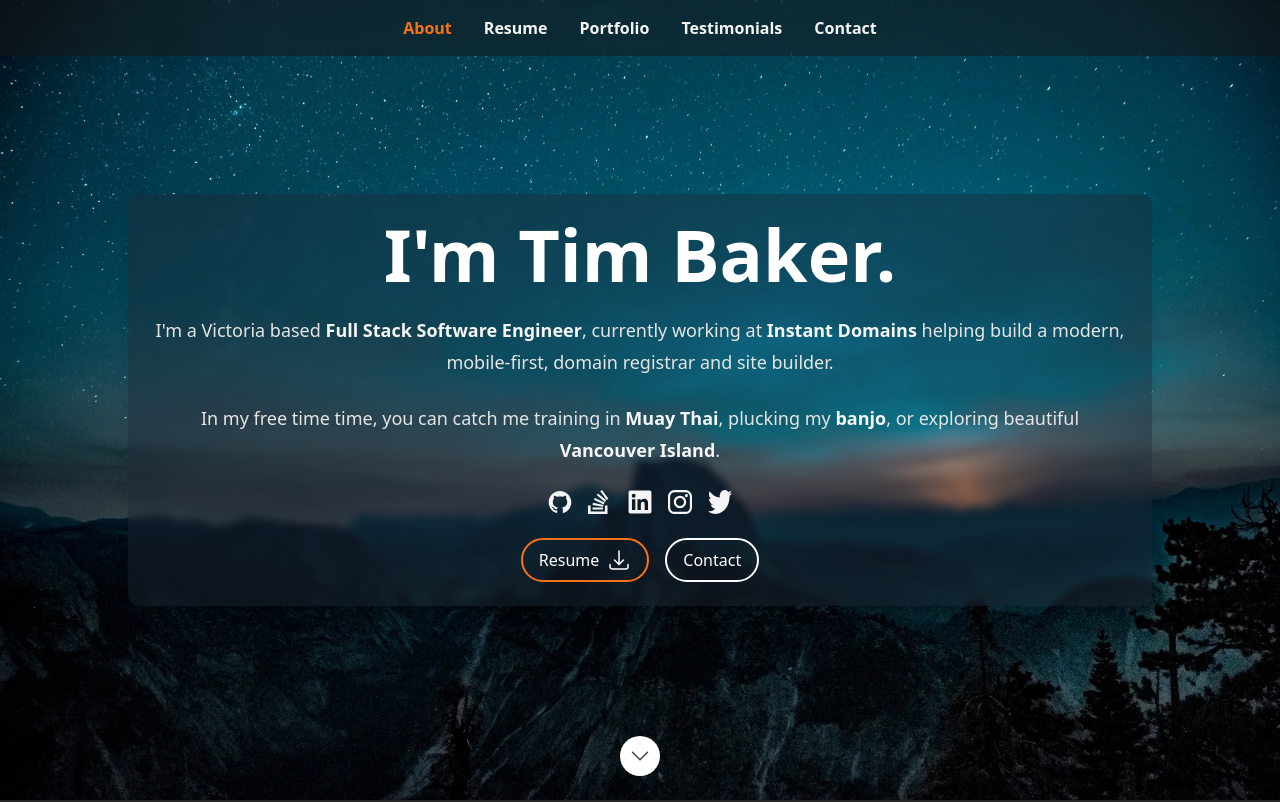
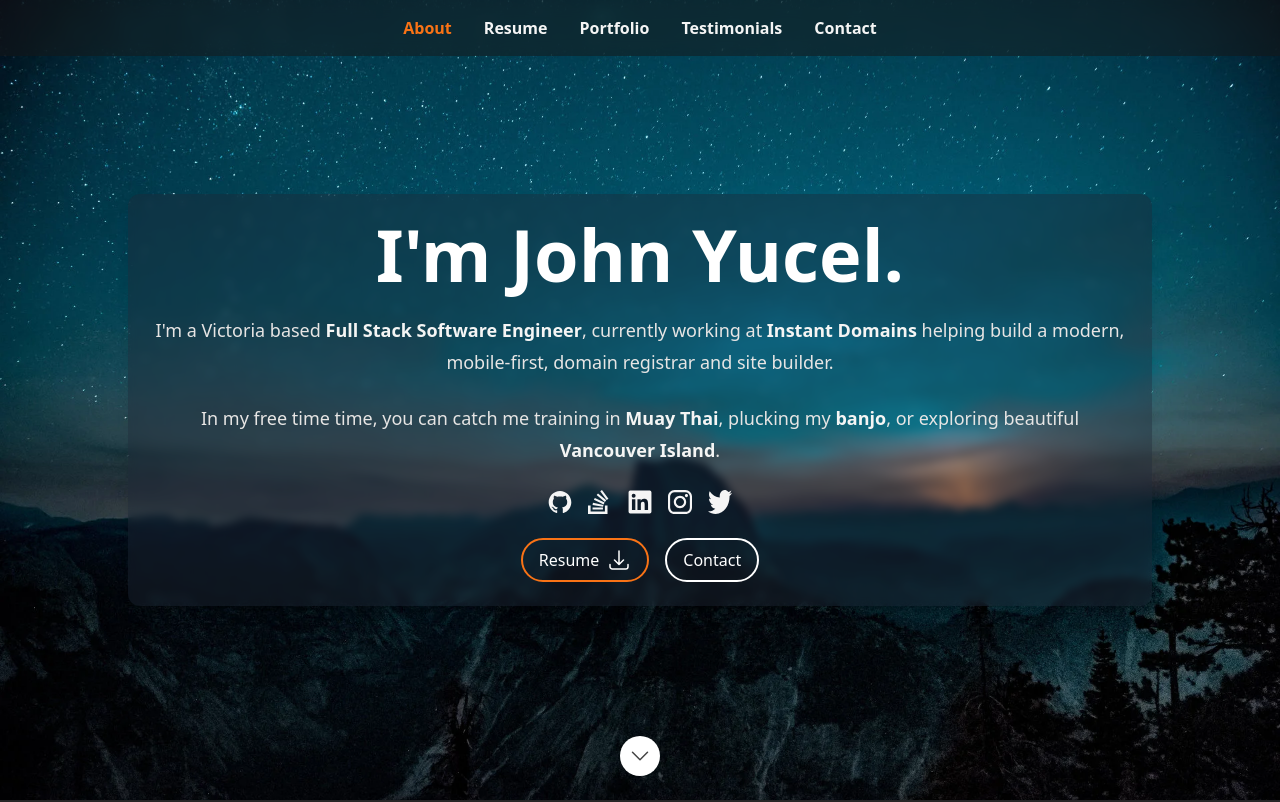
Before and after one commit to JohnsJoking/JohnsJoking.github.io, a Next.js app: page / in a window 1280 px wide. Shown: the top 802 px of the page. Built offline with nearby package versions, Linux system fonts and the light colour scheme.

Commit message:
Update data.tsx

```diff
--- a/src/data/data.tsx
+++ b/src/data/data.tsx
@@ -69,7 +69,7 @@ export type SectionId = (typeof SectionId)[keyof typeof SectionId];
  */
 export const heroData: Hero = {
   imageSrc: heroImage,
-  name: `I'm Tim Baker.`,
+  name: `I'm John Yucel.`,
   description: (
     <>
       <p className="prose-sm text-stone-200 sm:prose-base lg:prose-lg">
```
